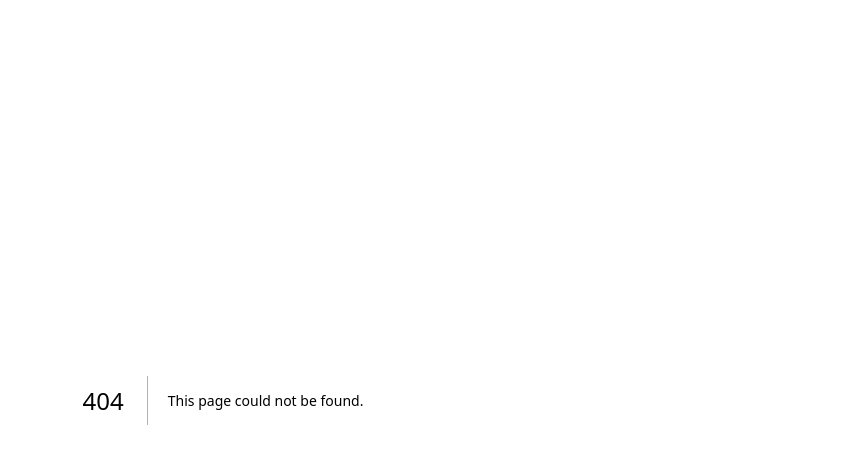
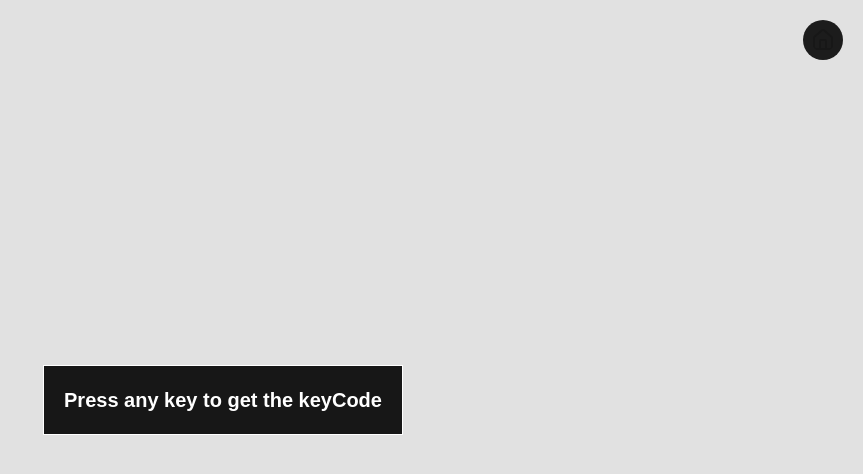
Before and after one commit to BaraSalameh/Tailwind-Master, a Next.js app: page /challenges/event-keycodes in a window 1280 px wide. Before the commit this address had no page. Shown: the top 474 px of the page, without its empty margins (417-1280 px from the left). Built offline with nearby package versions, Linux system fonts and the light colour scheme.

Commit message:
event keycodes challenge

```diff
--- /dev/null
+++ b/src/app/challenges/event-keycodes/page.tsx
@@ -0,0 +1,49 @@
+'use client';
+
+import { KeyboardEvent, useCallback, useState } from "react";
+
+interface KeyCodes {
+    "event.key": string;
+    "event.keyCode": number;
+    "event.code": string;
+}
+
+const EventKeycodes = () => {
+    const [keyCodes, setKeyCodes] = useState<KeyCodes>();
+
+    const handleKeydown = useCallback((k: KeyboardEvent<HTMLDivElement>) => {
+        setKeyCodes({"event.key": k.key === ' ' ? 'Space' : k.key, "event.keyCode": k.keyCode, "event.code": k.code})
+    }, [])
+
+    return (
+        <div
+            tabIndex={0}
+            onKeyDown={handleKeydown}
+            className="bg-[#e1e1e1] h-screen flex justify-center items-center"
+        >
+            {keyCodes
+            ?   <table className="text-background text-center w-130 table-fixed border-separate border-spacing-x-5">
+                    <thead>
+                        <tr>
+                            {Object.keys(keyCodes).map((key, idx) => <th className="opacity-60" key={idx}>{key}</th>)}
+                        </tr>
+                    </thead>
+                    <tbody>
+                        <tr>
+                            {Object.values(keyCodes).map((value, idx) =>
+                                <td className="bg-foreground text-xl font-bold border border-gray-400 p-5 flex-1" key={idx}>
+                                    {value}
+                                </td>
+                            )}
+                        </tr>
+                    </tbody>
+                </table>
+            :   <div className="bg-foreground text-background text-xl font-bold border p-5">
+                    Press any key to get the keyCode
+                </div>
+            }
+        </div>
+    )
+}
+
+export default EventKeycodes;
--- a/src/app/page.tsx
+++ b/src/app/page.tsx
@@ -17,7 +17,8 @@ const Home = () => {
         {name: 'Split Landing Page', path: 'split-landing-page'},
         {name: 'Form Input Wave', path: 'form-input-wave'},
         {name: 'Sound Board', path: 'sound-board'},
-        {name: 'Dad Jokes', path: 'dad-jokes'}
+        {name: 'Dad Jokes', path: 'dad-jokes'},
+        {name: 'Event Keycodes', path: 'event-keycodes'}
     ]
 
     return (
```
